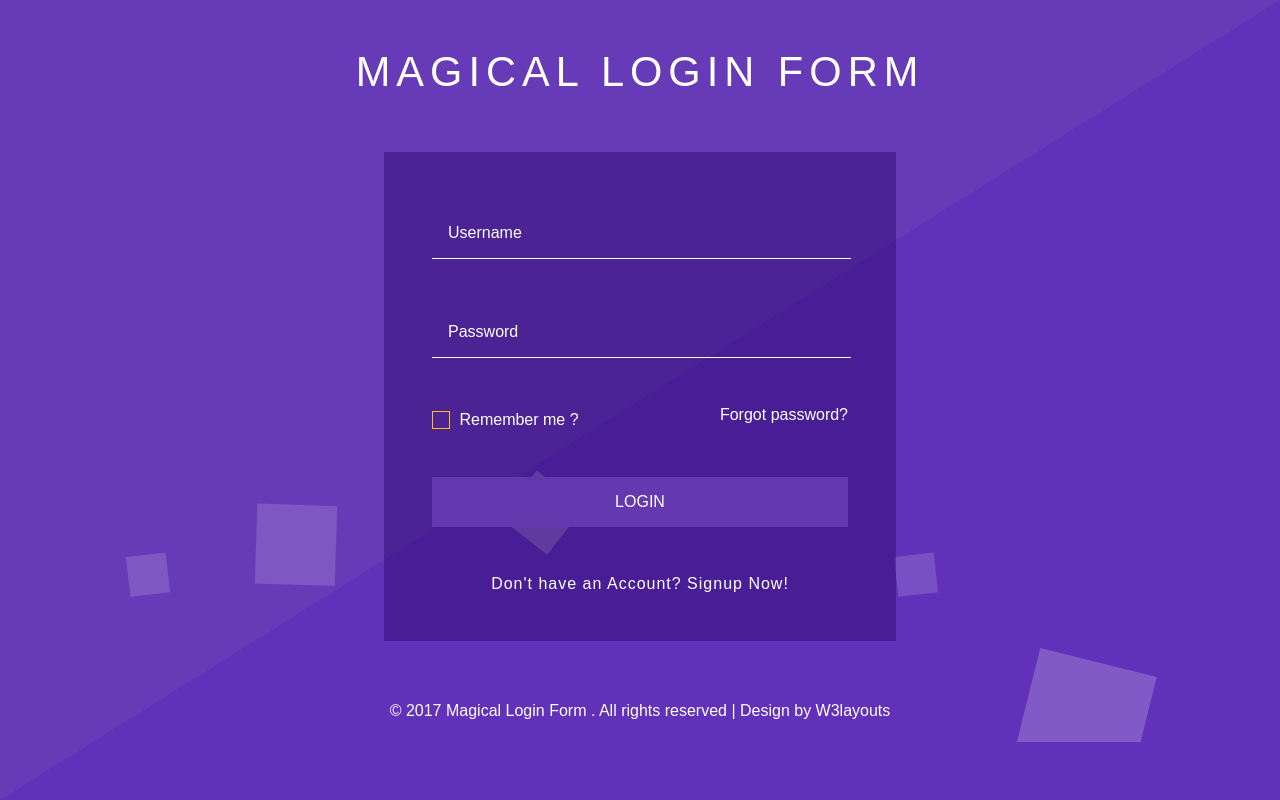
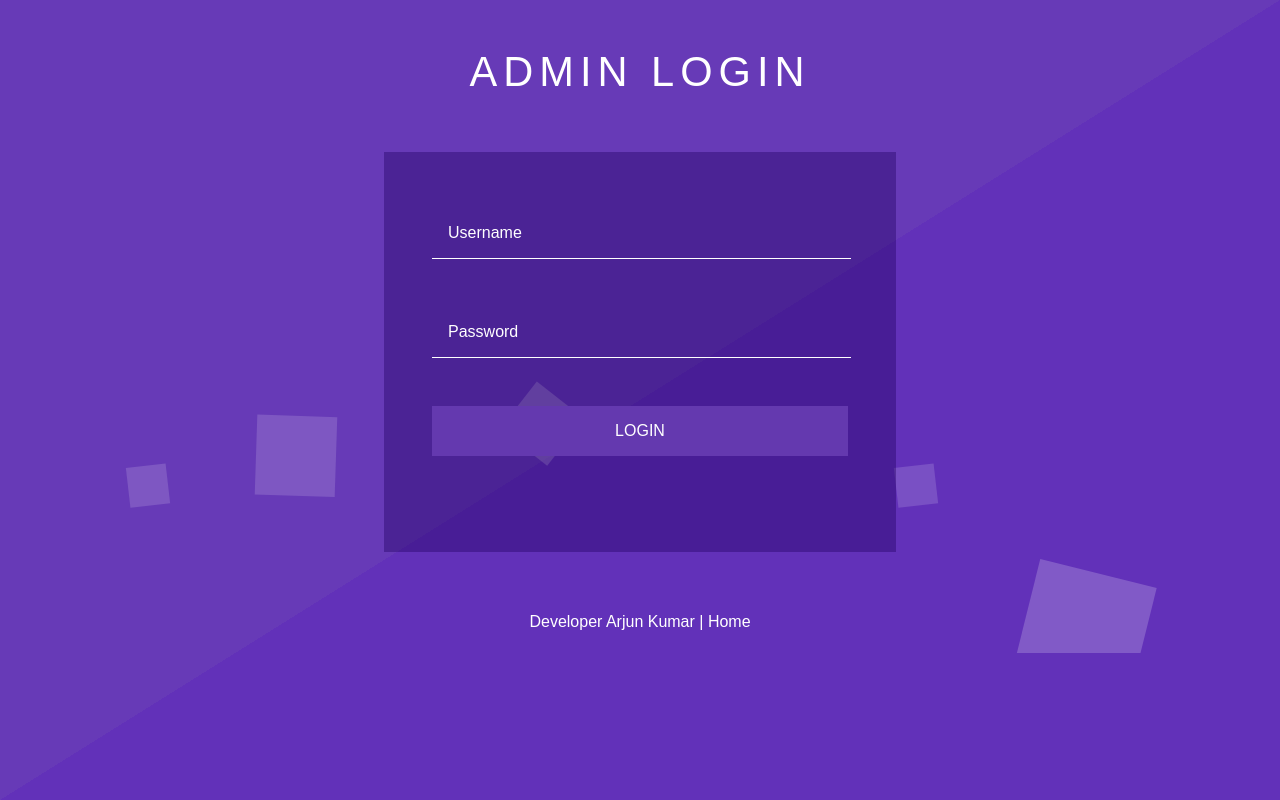
Before and after one commit to arjun1321/HOD-CSE-DTU, a PHP site: page /login.php in a window 1280 px wide. Run offline with PHP 8.4, Linux system fonts and the light colour scheme; some web fonts are replaced.

Commit message:
modified login page

```diff
--- a/includes/about.php
+++ b/includes/about.php
@@ -208,7 +208,7 @@
                     </div><!-- honor-awards end -->
 
                     <div class="footer">
-                        <div style="width: 200px; margin: 0 auto;">Developer <a href="https://in.linkedin.com/in/arjun-kumar-23ab98121">Arjun Kumar</a> <span> | </span> <a href="login.php">Admin</a></div>
+                        <div style="width: 200px; margin: 0 auto;">Developer <a href="https://in.linkedin.com/in/arjun-kumar-23ab98121" target="_blank">Arjun Kumar</a> <span> | </span> <a href="login.php">Admin</a></div>
                     </div>
 
                 </div><!-- about end -->
--- a/includes/contact.php
+++ b/includes/contact.php
@@ -14,7 +14,7 @@
 
 
                     <div class="footer">
-                        <div style="width: 200px; margin: 0 auto;">Developer <a href="https://in.linkedin.com/in/arjun-kumar-23ab98121">Arjun Kumar</a> <span> | </span> <a href="login.php">Admin</a></div>
+                        <div style="width: 200px; margin: 0 auto;">Developer <a href="https://in.linkedin.com/in/arjun-kumar-23ab98121" target="_blank">Arjun Kumar</a> <span> | </span> <a href="login.php">Admin</a></div>
                     </div
 
 </div>
--- a/includes/events.php
+++ b/includes/events.php
@@ -106,7 +106,7 @@
                     </div>
 
                     <div class="footer">
-                        <div style="width: 200px; margin: 0 auto;">Developer <a href="https://in.linkedin.com/in/arjun-kumar-23ab98121">Arjun Kumar</a> <span> | </span> <a href="login.php">Admin</a></div>
+                        <div style="width: 200px; margin: 0 auto;">Developer <a href="https://in.linkedin.com/in/arjun-kumar-23ab98121" target="_blank">Arjun Kumar</a> <span> | </span> <a href="login.php">Admin</a></div>
                     </div
 
 
--- a/includes/phdscholar.php
+++ b/includes/phdscholar.php
@@ -18,7 +18,7 @@
 
                     <!--   <footer    -->
                     <div class="footer">
-                        <div style="width: 200px; margin: 0 auto;">Developer <a href="https://in.linkedin.com/in/arjun-kumar-23ab98121">Arjun Kumar</a> <span> | </span> <a href="login.php">Admin</a></div>
+                        <div style="width: 200px; margin: 0 auto;">Developer <a href="https://in.linkedin.com/in/arjun-kumar-23ab98121" target="_blank">Arjun Kumar</a> <span> | </span> <a href="login.php">Admin</a></div>
                     </div
 
 
--- a/includes/publications.php
+++ b/includes/publications.php
@@ -168,7 +168,7 @@
                    </div>
                 </div><!-- international conference end -->
                         <div class="footer">
-                        <div style="width: 200px; margin: 0 auto;">Developer <a href="https://in.linkedin.com/in/arjun-kumar-23ab98121">Arjun Kumar</a> <span> | </span> <a href="login.php">Admin</a></div>
+                        <div style="width: 200px; margin: 0 auto;">Developer <a href="https://in.linkedin.com/in/arjun-kumar-23ab98121" target="_blank">Arjun Kumar</a> <span> | </span> <a href="login.php">Admin</a></div>
                     </div
 
 </div><!-- publications end -->
--- a/includes/research.php
+++ b/includes/research.php
@@ -35,7 +35,7 @@
                         </div>
 
                         <div class="footer">
-                        <div style="width: 200px; margin: 0 auto;">Developer <a href="https://in.linkedin.com/in/arjun-kumar-23ab98121">Arjun Kumar</a> <span> | </span> <a href="login.php">Admin</a></div>
+                        <div style="width: 200px; margin: 0 auto;">Developer <a href="https://in.linkedin.com/in/arjun-kumar-23ab98121" target="_blank">Arjun Kumar</a> <span> | </span> <a href="login.php">Admin</a></div>
                     </div
 
 
--- a/includes/teaching.php
+++ b/includes/teaching.php
@@ -130,6 +130,6 @@
                     </div>
 
                     <div class="footer">
-                        <div style="width: 200px; margin: 0 auto;">Developer <a href="https://in.linkedin.com/in/arjun-kumar-23ab98121">Arjun Kumar</a> <span> | </span> <a href="login.php">Admin</a></div>
+                        <div style="width: 200px; margin: 0 auto;">Developer <a href="https://in.linkedin.com/in/arjun-kumar-23ab98121" target="_blank">Arjun Kumar</a> <span> | </span> <a href="login.php">Admin</a></div>
                     </div
                 </div><!-- teaching end -->
--- a/login.php
+++ b/login.php
@@ -2,11 +2,13 @@
 <!DOCTYPE html>
 <html>
 <head>
-<title>Magical Login Form Flat Responsive Widget Template :: w3layouts</title>
+<title>login - op verma</title>
 <meta name="viewport" content="width=device-width, initial-scale=1">
 <meta http-equiv="Content-Type" content="text/html; charset=utf-8" />
-<meta name="keywords" content="Magical Login Form template Responsive, Login form web template,Flat Pricing tables,Flat Drop downs  Sign up Web Templates, Flat Web Templates, Login sign up Responsive web template, SmartPhone Compatible web template, free web designs for Nokia, Samsung, LG, SonyEricsson, Motorola web design" />
-<script type="application/x-javascript"> addEventListener("load", function() { setTimeout(hideURLbar, 0); }, false); function hideURLbar(){ window.scrollTo(0,1); } </script>
+<meta name="keywords" content="opverma, dtu, dtu opverma, hod, hod dtu, dtu hod, hod op verma, Dr. op verma, Delhi Technological University, Computer Department, DTU">
+<script>
+    addEventListener("load", function() { setTimeout(hideURLbar, 0); }, false); function hideURLbar(){ window.scrollTo(0,1); }
+</script>
 <!-- Custom Theme files -->
 <link href="css/login.css" rel="stylesheet" type="text/css" media="all" />
 <!-- //Custom Theme files -->
@@ -17,32 +19,19 @@
 <body>
 	<!-- main -->
 	<div class="main-w3layouts wrapper">
-		<h1>Magical Login Form</h1>
+		<h1>Admin Login</h1>
 		<div class="main-agileinfo">
 			<div class="agileits-top">
 				<form action="#" method="post">
 					<input class="text" type="text" name="Username" placeholder="Username" required="">
 					<input class="text" type="password" name="password" placeholder="Password" required="">
-					<div class="wthree-text">
-						<ul>
-							<li>
-								<label class="anim">
-									<input type="checkbox" class="checkbox" required="">
-									<span> Remember me ?</span>
-								</label>
-							</li>
-							<li><a href="#">Forgot password?</a> </li>
-						</ul>
-						<div class="clear"> </div>
-					</div>
 					<input type="submit" value="LOGIN">
 				</form>
-				<p>Don't have an Account? <a href="#"> Signup Now!</a></p>
 			</div>
 		</div>
 		<!-- copyright -->
 		<div class="w3copyright-agile">
-			<p>© 2017 Magical Login Form . All rights reserved | Design by <a href="http://w3layouts.com/" target="_blank">W3layouts</a></p>
+			<p>Developer <a href="https://in.linkedin.com/in/arjun-kumar-23ab98121">Arjun Kumar</a> | <a href="index.php">Home</a></p>
 		</div>
 		<!-- //copyright -->
 		<ul class="w3lsg-bubbles">
```
